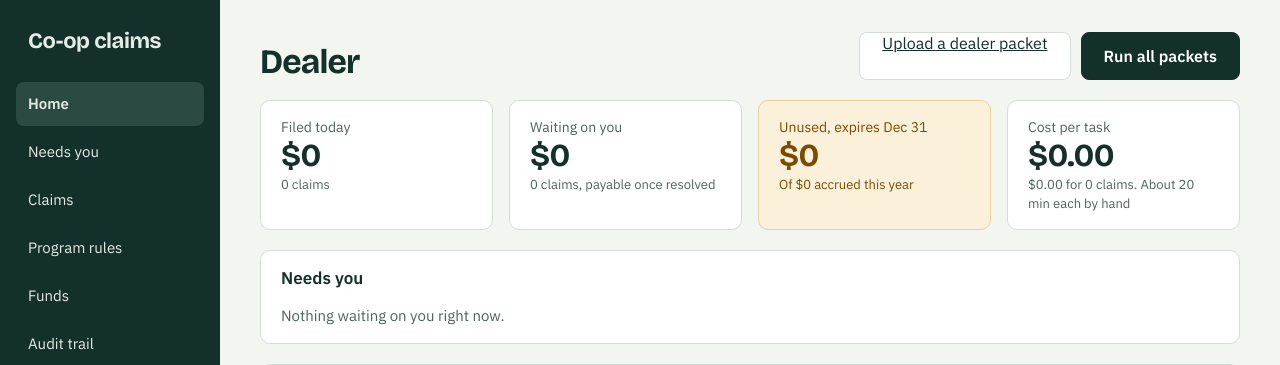
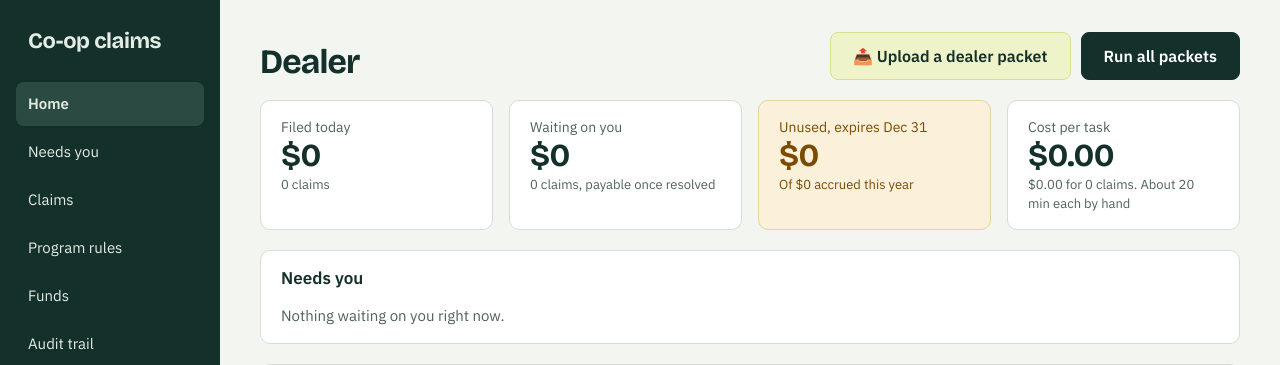
Before and after one commit to KumarRishabh42/coop-claim-agent, a FastAPI app: page / in a window 1280 px wide. Shown: the top 365 px of the page. Run offline with FastAPI, Linux system fonts and the light colour scheme; data that the repository does not hold is empty.

Commit message:
Fix underlined buttons site-wide, make the upload CTA pop
.btn never reset text-decoration, so every <a class="btn"> (Upload,
Answer, Open, etc. — anywhere a button is a link rather than a real
<button>) rendered with a plain hyperlink underline instead of looking
like a button. Fixed globally. Also gave "Upload a dealer packet" an
icon and a distinct accent color so it reads as a primary action on
Home, not a muted afterthought.

Co-Authored-By: Claude Sonnet 5 <noreply@anthropic.com>

```diff
--- a/templates/static/style.css
+++ b/templates/static/style.css
@@ -91,9 +91,13 @@ h2 { font: 600 17px/1.3 var(--body); margin: 0; }
 mark { background: var(--quote-bg); color: inherit; padding: 1px 2px; border-radius: 3px; }
 
 .btn { height: 44px; padding: 0 16px; border-radius: 8px; font: 600 15px var(--body);
-       border: 1px solid var(--ink); background: var(--surface); color: var(--ink); cursor: pointer; }
+       border: 1px solid var(--ink); background: var(--surface); color: var(--ink); cursor: pointer;
+       text-decoration: none; display: inline-flex; align-items: center; gap: 8px; }
+.btn:hover { text-decoration: none; }
 .btn.primary { background: var(--ink); color: #FFFFFF; border-color: var(--ink); }
 .btn.quiet { border-color: var(--line); font-weight: 400; }
+.btn.accent { background: #EEF3C9; border-color: #D8E08A; color: var(--ink); font-weight: 600; }
+.btn.accent:hover { background: #E5EDB0; }
 .btn.large { height: 48px; padding: 0 22px; font-size: 16px; }
 .btn:focus-visible, a:focus-visible { outline: 3px solid #5B8DEF; outline-offset: 2px; }
 .btn-row { display: flex; gap: 10px; flex-wrap: wrap; }
--- a/templates/ui/home.html
+++ b/templates/ui/home.html
@@ -8,7 +8,7 @@
     {% if program %}<div class="muted" style="margin-top:6px">{{ program["name"] }} {{ program["year"] }} program. Reimbursed at {{ (rate*100)|round|int }}%. Claim by {{ claim_by }}.</div>{% endif %}
   </div>
   <div class="btn-row">
-    <a class="btn quiet large" href="/claims/upload">Upload a dealer packet</a>
+    <a class="btn accent large" href="/claims/upload">📤 Upload a dealer packet</a>
     <form method="post" action="/run_all"><button class="btn primary large" type="submit">Run all packets</button></form>
   </div>
 </div>
```
Also changed, not shown: netlify.toml (added), 1 other file.
